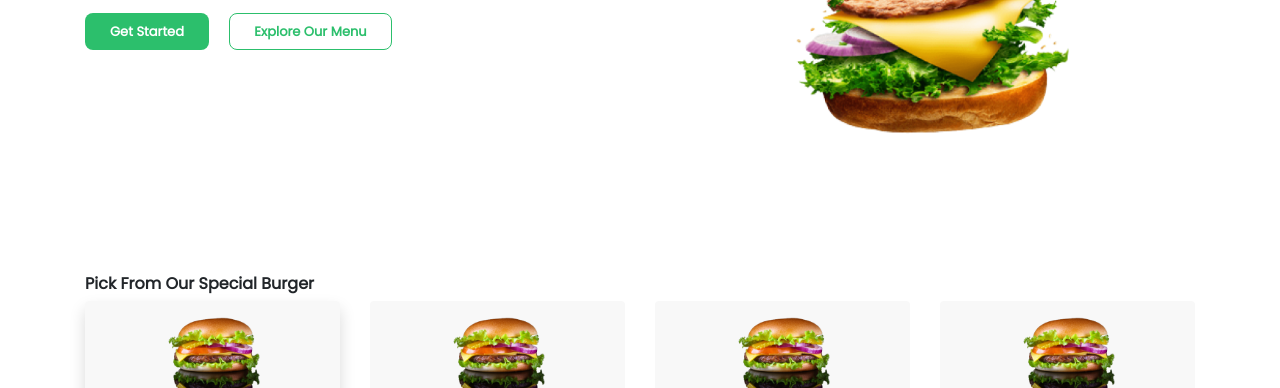
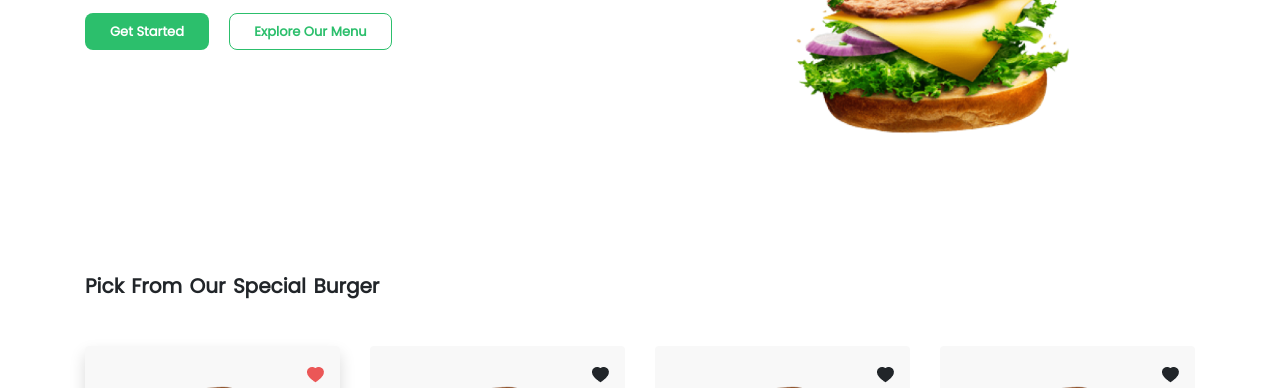
Before and after one commit to Teewai57/Food-Plaza, a plain HTML site: page index.html in a window 1280 px wide. Shown: the part 412-800 px from the top of the page. Drawn offline with nearby package versions, Linux system fonts and the light colour scheme.

Commit message:
finished card

```diff
--- a/css/style.css
+++ b/css/style.css
@@ -71,12 +71,17 @@ a:hover{
 }
 .cardtext{
     font-weight: 700;
+    word-spacing: 2px;
 }
 
 .card{
     background-color: #F2F2F280;
     align-items: center;
     border: none !important;
+    margin-bottom: 15px;
+}
+.card:hover{
+    box-shadow: 0 .5rem 1rem rgba(0,0,0,.15)!important;
 }
 .card .card-body{
     text-align: center;
--- a/index.html
+++ b/index.html
@@ -77,12 +77,14 @@
 
 
         <div class="container mb-5">
-            <h6 class="cardtext">Pick From Our Special Burger</h6>
+            <h5 class="cardtext mb-5">Pick From Our Special Burger</h5>
             <div class="row">
 
                 <div class="col-md-3">
                     <div class="card p-3 shadow">
-
+                        <div class="ml-auto heart ">
+                            <img src="/images/Vector.png"  >
+                        </div>
                         <img class="card-img" src="/images/photo-1603064752734-4c48eff53d05-removebg-preview 1.png" alt="">
                         <div class="card-body">
                             <h4 class="card-title">Beef Burger</h4>
@@ -93,6 +95,9 @@
                 </div>
                 <div class="col-md-3">
                     <div class="card p-3">
+                        <div class="ml-auto heart ">
+                            <img src="/images/Vector (1).png"  >
+                        </div>
                         <img class="card-img" src="/images/photo-1603064752734-4c48eff53d05-removebg-preview 1.png" alt="">
                         <div class="card-body">
                             <h4 class="card-title">Beef Burger</h4>
@@ -103,6 +108,9 @@
                 </div>
                 <div class="col-md-3">
                     <div class="card p-3">
+                        <div class="ml-auto heart ">
+                            <img src="/images/Vector (1).png"  >
+                        </div>
                         <img class="card-img" src="/images/photo-1603064752734-4c48eff53d05-removebg-preview 1.png" alt="">
                         <div class="card-body">
                             <h4 class="card-title">Beef Burger</h4>
@@ -113,6 +121,9 @@
                 </div>
                 <div class="col-md-3">
                     <div class="card p-3">
+                        <div class="ml-auto heart ">
+                            <img src="/images/Vector (1).png"  >
+                        </div>
                         <img class="card-img" src="/images/photo-1603064752734-4c48eff53d05-removebg-preview 1.png" alt="">
                         <div class="card-body">
                             <h4 class="card-title">Beef Burger</h4>
```
